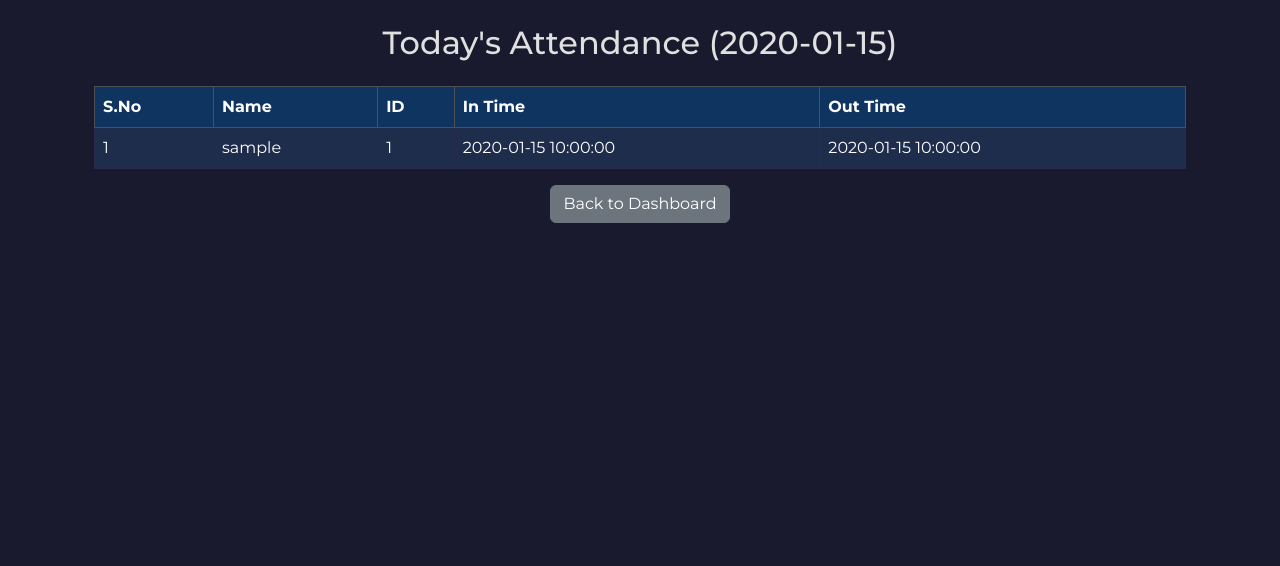
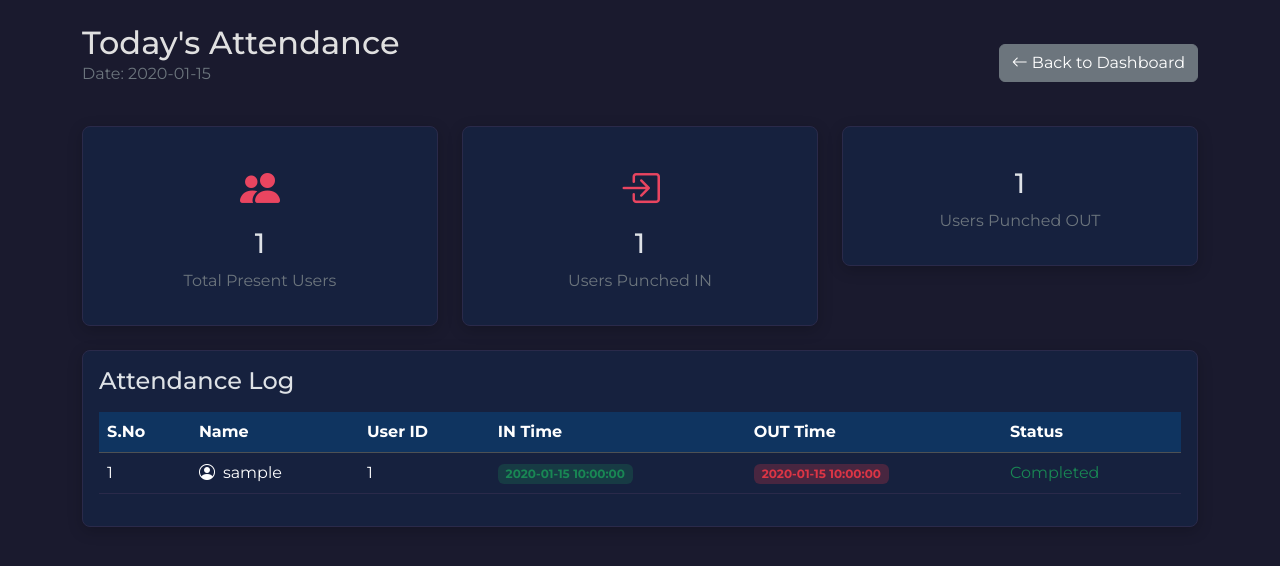
Before and after one commit to Yashtiwari893/face_recognize_based_attendance_system, a Flask app: template 3/templates/view_attendance.html in a window 1280 px wide. Shown: the part 57-623 px from the top of the page. Run offline with Flask 3, Linux system fonts and the light colour scheme; the template is opened without the code that fills it: most values are stand-ins (such as "Sample title", 1, 10 or a date in 2020).

Commit message:
attendace ui

```diff
--- a/3/templates/view_attendance.html
+++ b/3/templates/view_attendance.html
@@ -1,39 +1,97 @@
 {% extends 'base.html' %}
 {% block title %}Today's Attendance{% endblock %}
 {% block content %}
-<div class="container mt-4">
-    <h2 class="text-center mb-4">Today's Attendance ({{ datetoday }})</h2>
-    <table class="table table-striped table-bordered">
+
+<div class="d-flex justify-content-between align-items-center mb-4">
+    <div>
+        <h2 class="mb-0">Today's Attendance</h2>
+        <p class="text-secondary">Date: {{ datetoday }}</p>
+    </div>
+    <a href="{{ url_for('home') }}" class="btn btn-secondary">
+        <i class="bi bi-arrow-left"></i> Back to Dashboard
+    </a>
+</div>
+
+<div class="row mb-4">
+    <div class="col-md-4">
+        <div class="card text-center p-3">
+            <div class="card-body">
+                <i class="bi bi-people-fill" style="font-size: 2.5rem; color: var(--cta-color);"></i>
+                <h3 class="card-title mt-2">{{ total_records }}</h3>
+                <p class="card-text text-secondary">Total Present Users</p>
+            </div>
+        </div>
+    </div>
+    <div class="col-md-4">
+        <div class="card text-center p-3">
+            <div class="card-body">
+                <i class="bi bi-box-arrow-in-right" style="font-size: 2.5rem; color: var(--cta-color);"></i>
+                {% set users_in = attendance_records|selectattr('In_Time')|list|length %}
+                <h3 class="card-title mt-2">{{ users_in }}</h3>
+                <p class="card-text text-secondary">Users Punched IN</p>
+            </div>
+        </div>
+    </div>
+    <div class="col-md-4">
+        <div class="card text-center p-3">
+            <div class="card-body">
+                <i class="bi bi-box-arrow-out-right" style="font-size: 2.5rem; color: var(--cta-color);"></i>
+                {% set users_out = attendance_records|selectattr('Out_Time')|reject('equalto', '')|list|length %}
+                <h3 class="card-title mt-2">{{ users_out }}</h3>
+                <p class="card-text text-secondary">Users Punched OUT</p>
+            </div>
+        </div>
+    </div>
+</div>
+
+<div class="card">
+    <div class="card-body">
+        <h4 class="card-title mb-3">Attendance Log</h4>
+        <div class="table-responsive">
+            <table class="table table-hover align-middle">
                 <thead class="table-dark">
                     <tr>
                         <th>S.No</th>
                         <th>Name</th>
-                <th>ID</th>
-                <th>In Time</th>
-                <th>Out Time</th>
+                        <th>User ID</th>
+                        <th>IN Time</th>
+                        <th>OUT Time</th>
+                        <th>Status</th>
                     </tr>
                 </thead>
                 <tbody>
-            {# Yahan 'l' ko 'total_records' se badal diya gaya hai #}
                     {% if total_records > 0 %}
                         {% for record in attendance_records %}
                         <tr>
                             <td>{{ loop.index }}</td>
-                    <td>{{ record.Username }}</td>
+                            <td><i class="bi bi-person-circle me-2"></i>{{ record.Username }}</td>
                             <td>{{ record.UserID }}</td>
-                    <td>{{ record.In_Time }}</td>
-                    <td>{{ record.Out_Time }}</td>
+                            <td><span class="badge bg-success bg-opacity-25 text-success">{{ record.In_Time }}</span></td>
+                            <td>
+                                {% if record.Out_Time %}
+                                    <span class="badge bg-danger bg-opacity-25 text-danger">{{ record.Out_Time }}</span>
+                                {% else %}
+                                    <span class="badge bg-secondary bg-opacity-25 text-secondary">Not Marked</span>
+                                {% endif %}
+                            </td>
+                            <td>
+                                {% if record.Out_Time %}
+                                    <span class="text-success">Completed</span>
+                                {% else %}
+                                    <span class="text-warning">Present</span>
+                                {% endif %}
+                            </td>
                         </tr>
                         {% endfor %}
                     {% else %}
                         <tr>
-                    <td colspan="5" class="text-center">No attendance marked yet today.</td>
+                            <td colspan="6" class="text-center py-4">No attendance marked yet today.</td>
                         </tr>
                     {% endif %}
                 </tbody>
             </table>
-    <div class="text-center mt-3">
-        <a href="{{ url_for('home') }}" class="btn btn-secondary">Back to Dashboard</a>
         </div>
     </div>
+</div>
+
 {% endblock %}
```
Also changed, not shown: 3/templates/add_user.html (+20 -8 lines). Lines whose indentation alone changed are shown as unchanged.
